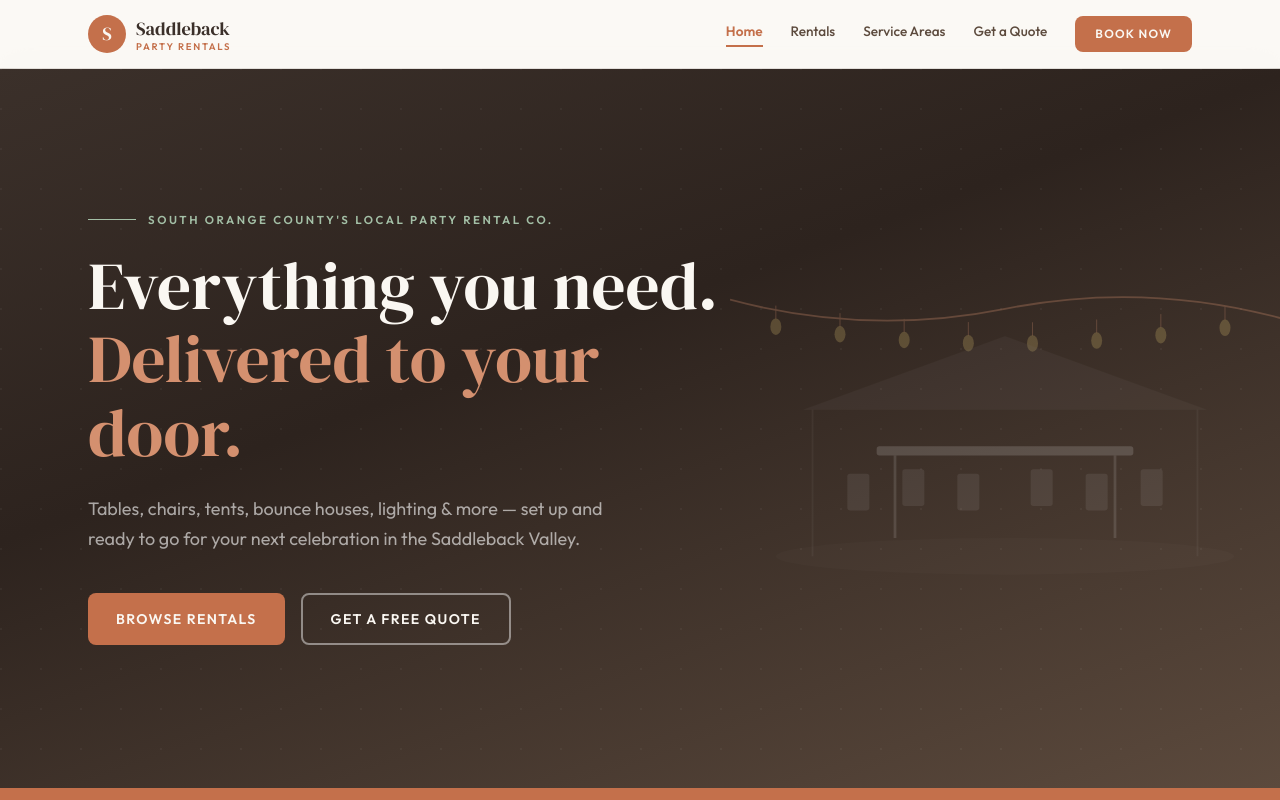
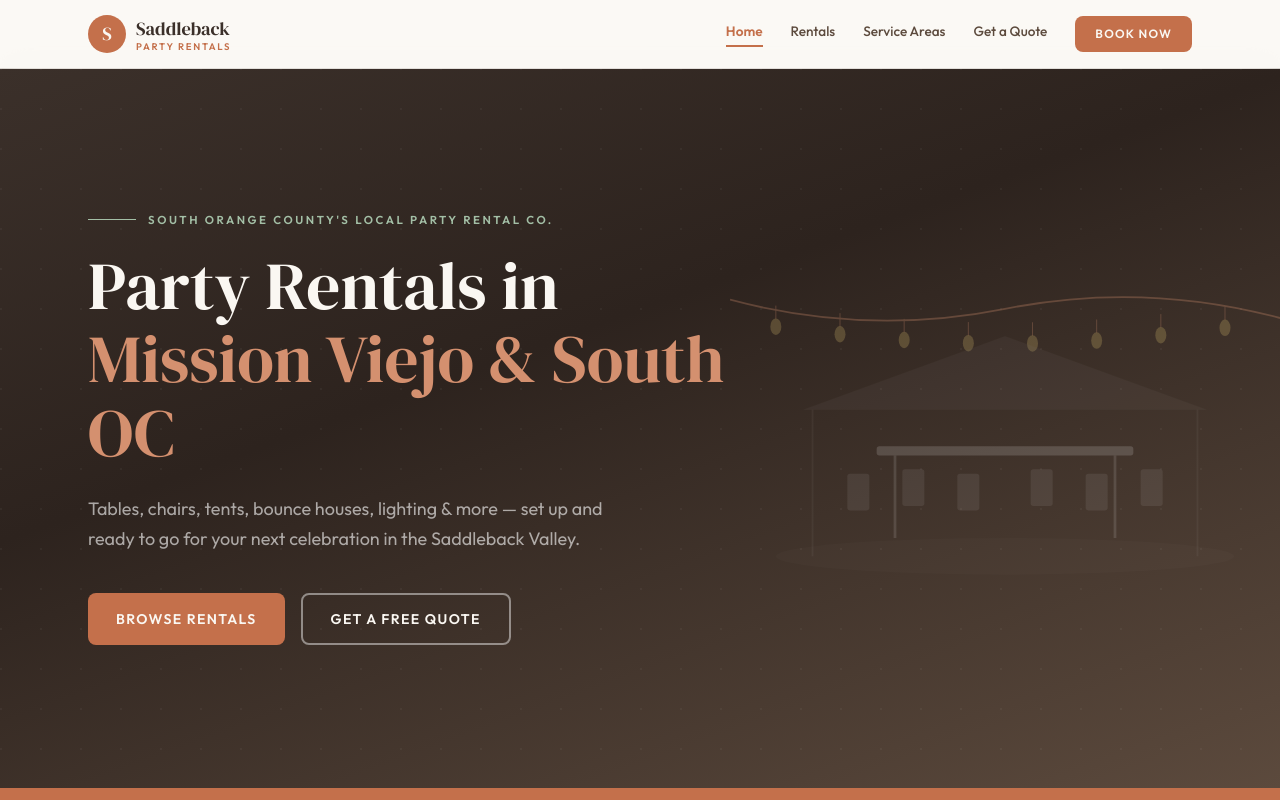
Before and after one commit to dearley02/saddleback-party, a React (Vite) app: page / in a window 1280 px wide. Shown: the top 800 px of the page. Built offline with nearby package versions, Linux system fonts and the light colour scheme.

Commit message:
Update App.jsx

```diff
--- a/src/App.jsx
+++ b/src/App.jsx
@@ -236,7 +236,7 @@
             <span style={{ fontFamily: "'Outfit',sans-serif", color: C.sageLight, fontSize: "0.72rem", fontWeight: 600, letterSpacing: "0.22em", textTransform: "uppercase" }}>South Orange County's Local Party Rental Co.</span>
           </div>
           <h1 style={{ fontFamily: "'DM Serif Display',serif", color: C.cream, fontSize: "clamp(2.8rem,6vw,4.2rem)", lineHeight: 1.1, fontWeight: 400, animation: "fadeUp 0.7s ease 0.1s both" }}>
-            Everything you need.<br /><span style={{ color: C.terraLight }}>Delivered to your door.</span>
+            Party Rentals in<br /><span style={{ color: C.terraLight }}>Mission Viejo & South OC</span>
           </h1>
           <p className="mt-6 mb-10 text-lg leading-relaxed" style={{ color: "rgba(255,255,255,0.6)", fontFamily: "'Outfit',sans-serif", fontWeight: 400, maxWidth: 520, animation: "fadeUp 0.7s ease 0.2s both" }}>
             Tables, chairs, tents, bounce houses, lighting & more — set up and ready to go for your next celebration in the Saddleback Valley.
```
